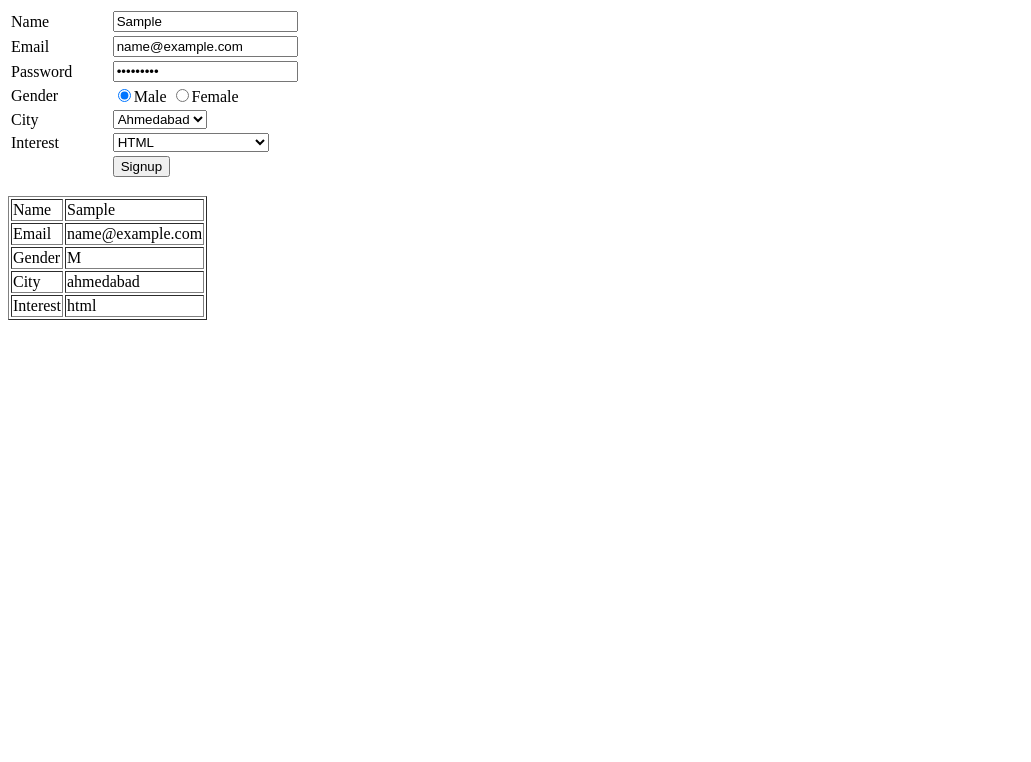
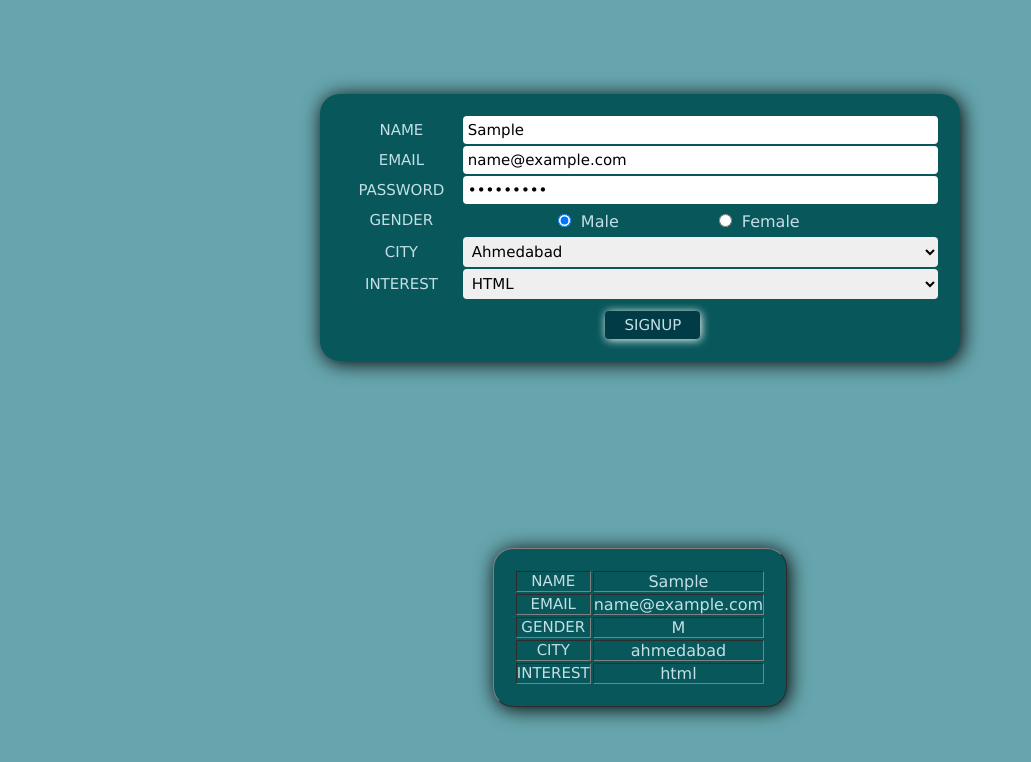
Before and after one commit to Neel278/infolabz-internship, a plain HTML site: page signup.html in a window 1280 px wide. Both pictures are taken after typing "Sample", "name@example.com", "Sample123" into the empty fields and a click on the input "Signup". Shown: the whole page, without its empty margins (0-1031 px from the left). Drawn offline with Linux system fonts and the light colour scheme.

Commit message:
3rd june

```diff
--- /dev/null
+++ b/css/style.css
@@ -0,0 +1,28 @@
+*{
+    color:violet;
+}
+p,
+h1 {
+	color: #0000ff;
+}
+
+h2.head {
+	color: #ff00ff;
+}
+
+.newclass {
+	color: #78fd56;
+	font-size: 25px;
+}
+
+#newh3 {
+	color: #6735a8;
+}
+
+input[type="text"],
+input[type="email"],
+input[type="submit"] {
+	color: red;
+	border: 1px solid blue;
+	border-radius: 3px;
+}
--- /dev/null
+++ b/signup.css
@@ -0,0 +1,70 @@
+*{
+    margin: 0;
+    padding: 0;
+    box-sizing: border-box;
+    font-size: 15px;
+    font-family: Verdana, Geneva, Tahoma, sans-serif;
+}
+
+form{
+    height: 100vh;
+    display: grid;
+    place-items: center;
+    background-color: #66a5ad;
+}
+
+table{
+    width: 50%;
+    height: 50%;
+    padding: 20px;
+    /* margin-top: -30px; */
+    background-color: #07575b;
+    border-radius: 20px;
+    box-shadow: 2px 2px 20px black;
+}
+
+.first_td{
+    color: #c4dfe6;
+    width: 20%;
+    text-align: center;
+    text-transform: uppercase;
+}
+
+.second_td{
+    color: #c4dfe6;
+    font-size: 16px;
+}
+
+input,select{
+    width: 100%;
+    height: 100%;
+    border: none;
+    outline: none;
+    border-radius: 4px;
+    padding: 5px;
+}
+
+input[type="radio"]{
+    width: initial;
+    height: initial;
+    margin: 8px 0px;
+    margin-left: 20%;
+    margin-right: 10px;
+}
+
+#reg_btn{
+    width: 20%;
+    background-color: #003b46;
+    color: #c4dfe6;
+    margin-top: 10px;
+    margin-left: 30%;
+    text-transform: uppercase;
+    font-weight: 500;
+}
+#reg_btn:focus{
+    box-shadow: 1px 1px 10px white;
+}
+
+.second_table_td{
+    text-align: center;
+}
--- a/signup.html
+++ b/signup.html
@@ -5,25 +5,26 @@
 		<meta http-equiv="X-UA-Compatible" content="IE=edge" />
 		<meta name="viewport" content="width=device-width, initial-scale=1.0" />
 		<title>Signup</title>
+		<link rel="stylesheet" href="./signup.css" />
 	</head>
 	<body>
 		<form action="">
 			<table border="0" width="400px">
 				<tr>
-					<td>Name</td>
-					<td>
+					<td class="first_td">Name</td>
+					<td class="second_td">
 						<input type="text" name="uname" placeholder="Enter your name" />
 					</td>
 				</tr>
 				<tr>
-					<td>Email</td>
-					<td>
+					<td class="first_td">Email</td>
+					<td class="second_td">
 						<input type="text" name="uemail" placeholder="Enter your email" />
 					</td>
 				</tr>
 				<tr>
-					<td>Password</td>
-					<td>
+					<td class="first_td">Password</td>
+					<td class="second_td">
 						<input
 							type="password"
 							name="upass"
@@ -32,16 +33,16 @@
 					</td>
 				</tr>
 				<tr>
-					<td>Gender</td>
-					<td>
+					<td class="first_td">Gender</td>
+					<td class="second_td">
 						<input type="radio" name="ugender" value="M" checked />Male
 						<input type="radio" name="ugender" value="F" />Female
 					</td>
 				</tr>
 
 				<tr>
-					<td>City</td>
-					<td>
+					<td class="first_td">City</td>
+					<td class="second_td">
 						<select name="ucity">
 							<option value="patan">Patan</option>
 							<option value="ahmedabad" selected>Ahmedabad</option>
@@ -51,8 +52,8 @@
 					</td>
 				</tr>
 				<tr>
-					<td>Interest</td>
-					<td>
+					<td class="first_td">Interest</td>
+					<td class="second_td">
 						<select name="uint">
 							<optgroup label="front end">
 								<option value="html">HTML</option>
@@ -71,10 +72,11 @@
 						</select>
 					</td>
 				</tr>
-				<tr>
-					<td></td>
-					<td>
+				<tr id="reg_tr">
+					<td class="first_td" id="reg_first_td"></td>
+					<td class="second_td" id="reg_second_td">
 						<input
+							id="reg_btn"
 							type="submit"
 							name="submit"
 							value="Signup"
@@ -83,8 +85,8 @@
 					</td>
 				</tr>
 			</table>
+			<p id="msg"></p>
 		</form>
-		<p id="msg"></p>
 	</body>
 	<script>
 		function reg(e, form) {
@@ -98,15 +100,15 @@
 
 			let msg = document.getElementById("msg");
 			msg.innerHTML =
-				"<table border='1'> <tr><td>Name</td><td>" +
+				"<table border='1'> <tr><td class='first_td'>Name</td><td class='second_td second_table_td'>" +
 				name +
-				"</td></tr><tr><td>Email</td><td>" +
+				"</td></tr><tr><td class='first_td'>Email</td><td class='second_td second_table_td'>" +
 				email +
-				"</td></tr><tr><td>Gender</td><td>" +
+				"</td></tr><tr><td class='first_td'>Gender</td><td class='second_td second_table_td'>" +
 				gender +
-				"</td></tr><tr><td>City</td><td>" +
+				"</td></tr><tr><td class='first_td'>City</td><td class='second_td second_table_td'>" +
 				city +
-				"</td></tr><tr><td>Interest</td><td>" +
+				"</td></tr><tr><td class='first_td'>Interest</td><td class='second_td second_table_td'>" +
 				int +
 				"</td></tr> </table>";
 		}
```
Also changed, not shown: chess.html (added, +29 -0 lines), css/external.html (added, +27 -0 lines), css/inline.html (added, +14 -0 lines), css/internal.html (added, +19 -0 lines), dynamicTable1.html (added, +13 -0 lines), dynamicTable1.js (added, +15 -0 lines), dynamicTable2.html (added, +31 -0 lines).
